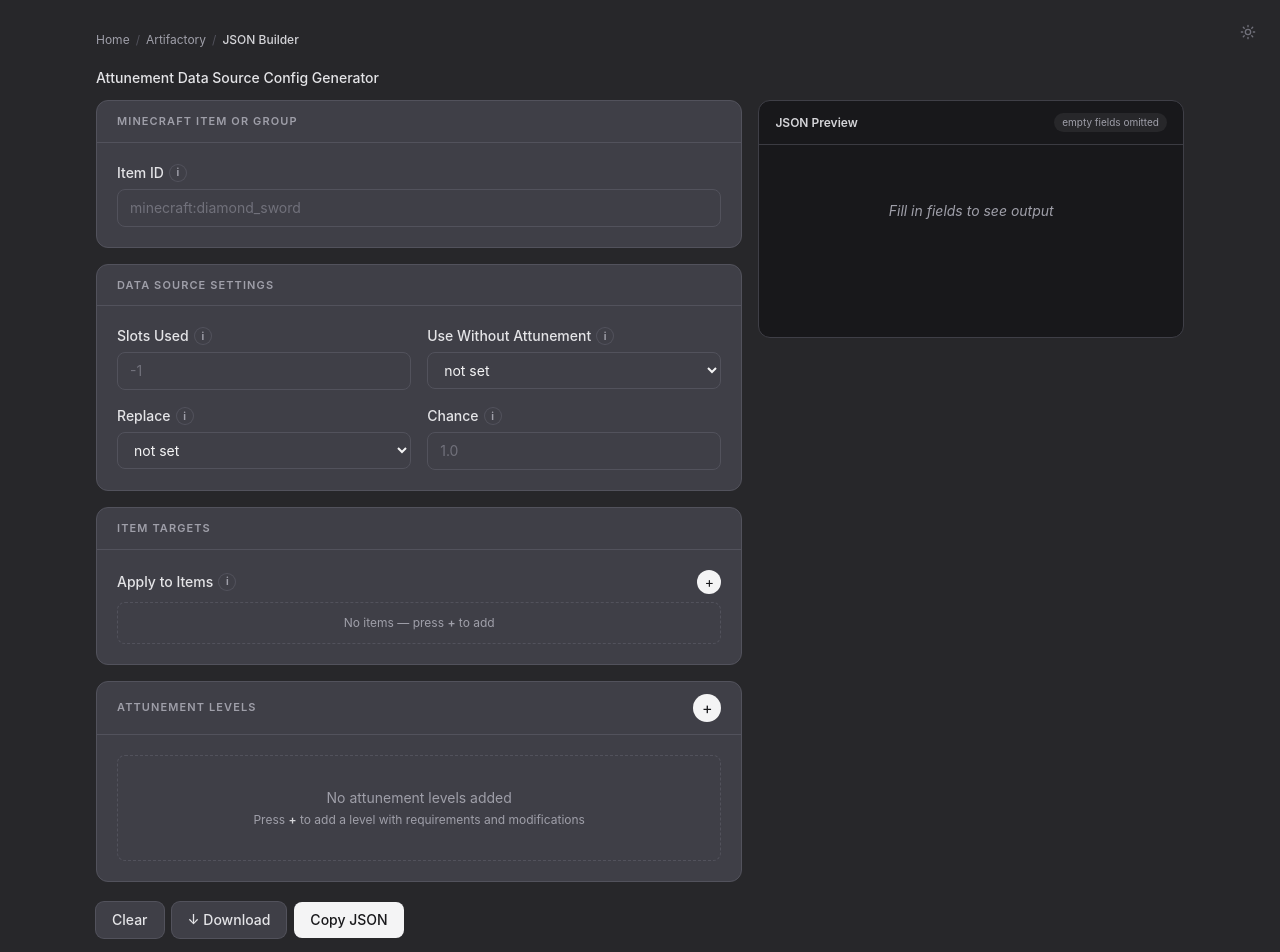
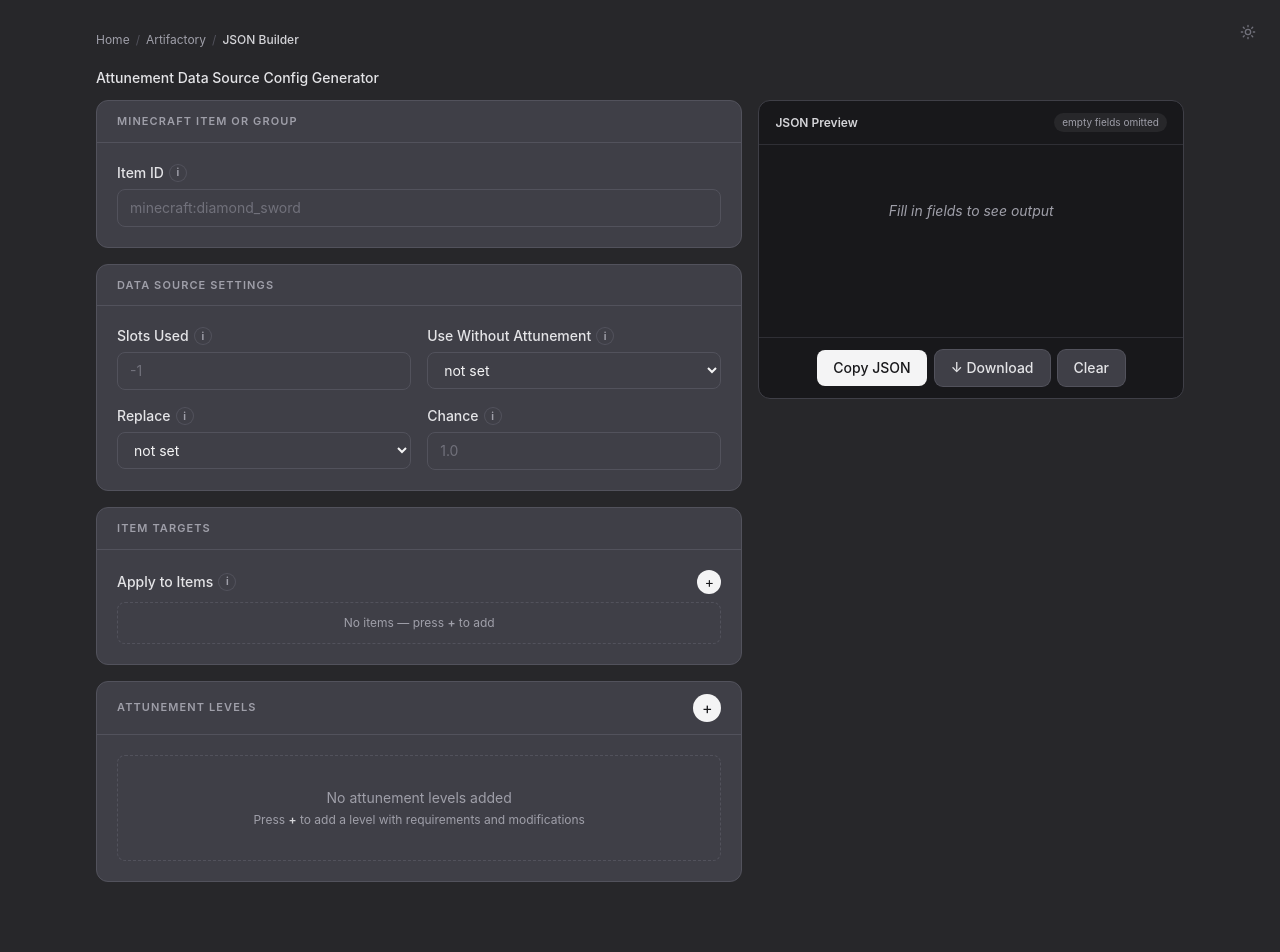
Before and after one commit to Silvertide7/artifactory-website, a React (Vite) app: page /artifactory/json-builder in a window 1280 px wide. Shown: the top 952 px of the page. After the commit the page ends 914 px from the top, so only its background shows below. Built offline with nearby package versions, Linux system fonts and the light colour scheme.

Commit message:
move json builder buttons

```diff
--- a/src/features/jsonBuilder/JsonBuilderForm.tsx
+++ b/src/features/jsonBuilder/JsonBuilderForm.tsx
@@ -303,39 +303,38 @@ export const JsonBuilderForm = () => {
           </div>
         </section>
 
-        {/* Actions */}
-        <div className="flex flex-wrap items-center gap-2 pt-1">
-          <Button variant="secondary" type="button" onClick={onReset}>
-            Clear
-          </Button>
-          <Button
-            variant="secondary"
-            type="button"
-            onClick={() => downloadJsonFile(cleanOutput, downloadFileName)}
-          >
-            ↓ Download
-          </Button>
-          <Button type="button" onClick={onCopy}>
-            {copyState === 'copied'
-              ? '✓ Copied!'
-              : copyState === 'error'
-                ? '✗ Copy failed'
-                : 'Copy JSON'}
-          </Button>
-        </div>
       </form>
 
       {/* ── JSON Preview ── */}
       <div className="lg:col-span-2">
-        <div className="sticky top-20 rounded-xl border border-zinc-700 bg-zinc-900">
-          <div className="flex items-center justify-between border-b border-zinc-100 px-4 py-3 dark:border-zinc-600/60">
+        <div className="sticky top-4 rounded-xl border border-zinc-700 bg-zinc-900">
+          <div className="flex items-center justify-between border-b border-zinc-700/60 px-4 py-3">
             <h2 className="text-xs font-semibold text-zinc-300">JSON Preview</h2>
             <span className="rounded-full bg-zinc-800 px-2 py-0.5 text-[10px] text-zinc-400">
               empty fields omitted
             </span>
           </div>
-          <div className="max-h-[calc(100vh-10rem)] min-h-48 overflow-auto">
+          <div className="max-h-[calc(100vh-12rem)] min-h-48 overflow-auto">
             <JsonPreview json={previewJson} />
+          </div>
+          <div className="flex flex-wrap items-center justify-center gap-2 border-t border-zinc-700/60 px-4 py-3">
+            <Button type="button" onClick={onCopy}>
+              {copyState === 'copied'
+                ? '✓ Copied!'
+                : copyState === 'error'
+                  ? '✗ Copy failed'
+                  : 'Copy JSON'}
+            </Button>
+            <Button
+              variant="secondary"
+              type="button"
+              onClick={() => downloadJsonFile(cleanOutput, downloadFileName)}
+            >
+              ↓ Download
+            </Button>
+            <Button variant="secondary" type="button" onClick={onReset}>
+              Clear
+            </Button>
           </div>
         </div>
       </div>
```
